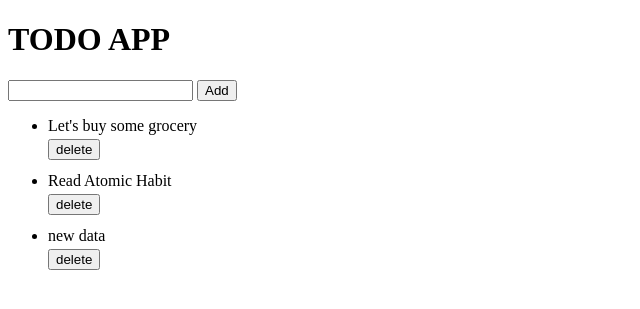
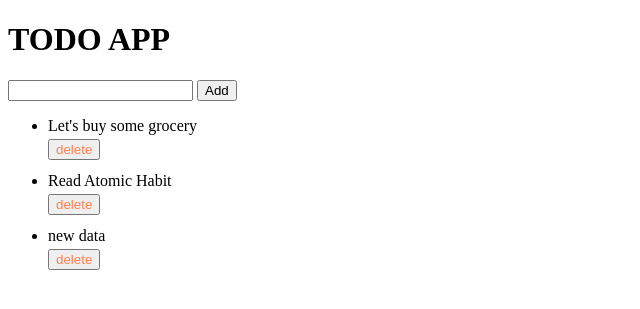
Before and after one commit to deepakstomar/todoapp, a Django app: page / in a window 1280 px wide. Shown: the top 309 px of the page, without its empty margins (0-640 px from the left). Run offline with Django 4.2, Linux system fonts and the light colour scheme; data comes from the database, SQL or seed files in the repository.

Commit message:
Button color changed

```diff
--- a/todo/templates/todo/home.html
+++ b/todo/templates/todo/home.html
@@ -10,7 +10,7 @@
         {% for todo in todo_list %}
         <li>{{ todo.content }}</li>
         <form action="/delete/{{ todo.id }}">
-            <button type="submit" style="margin: 4px 0 12px;">delete</button>
+            <button type="submit" style="margin: 4px 0 12px; color: coral;">delete</button>
         </form>
         {% endfor %}
     </ul>
```
